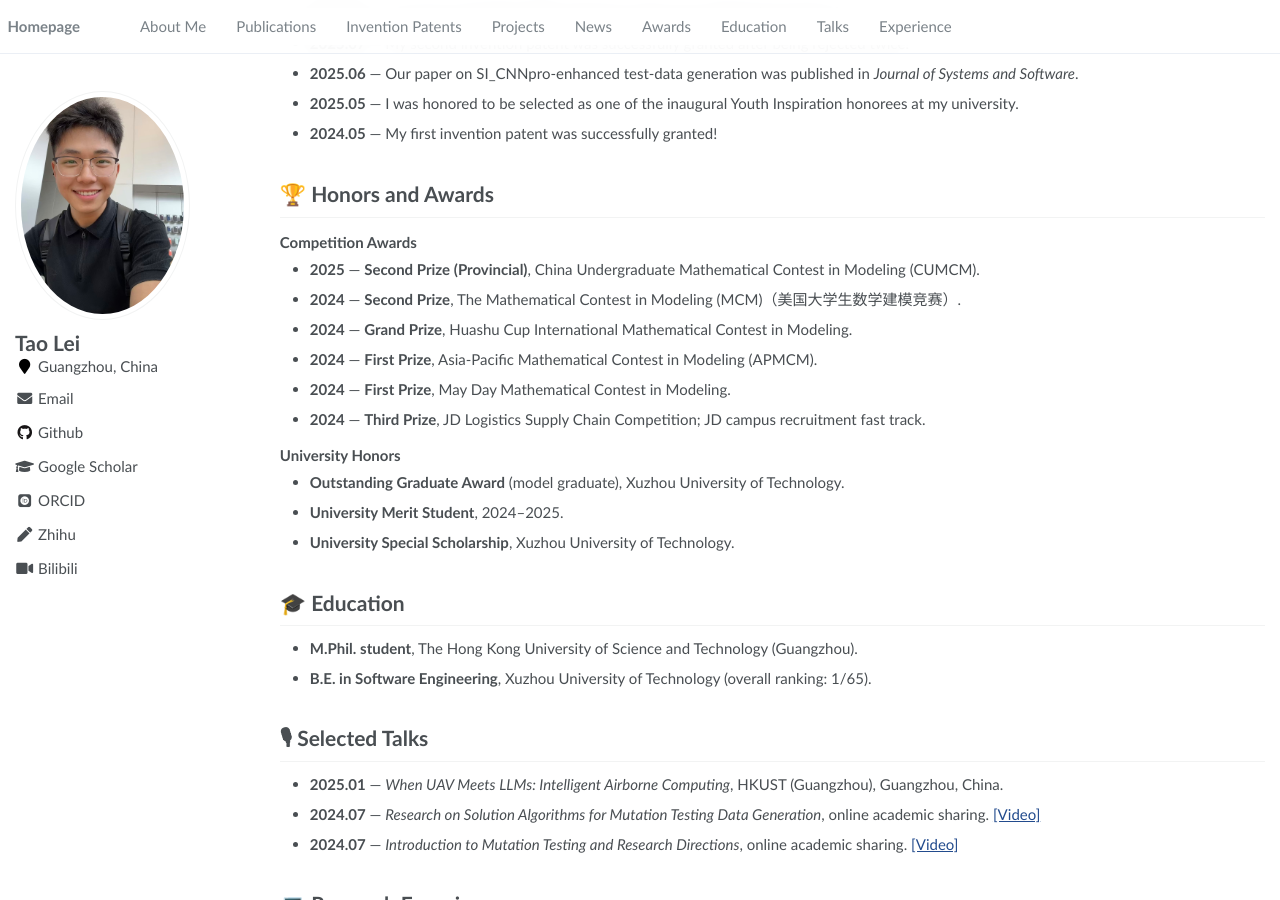
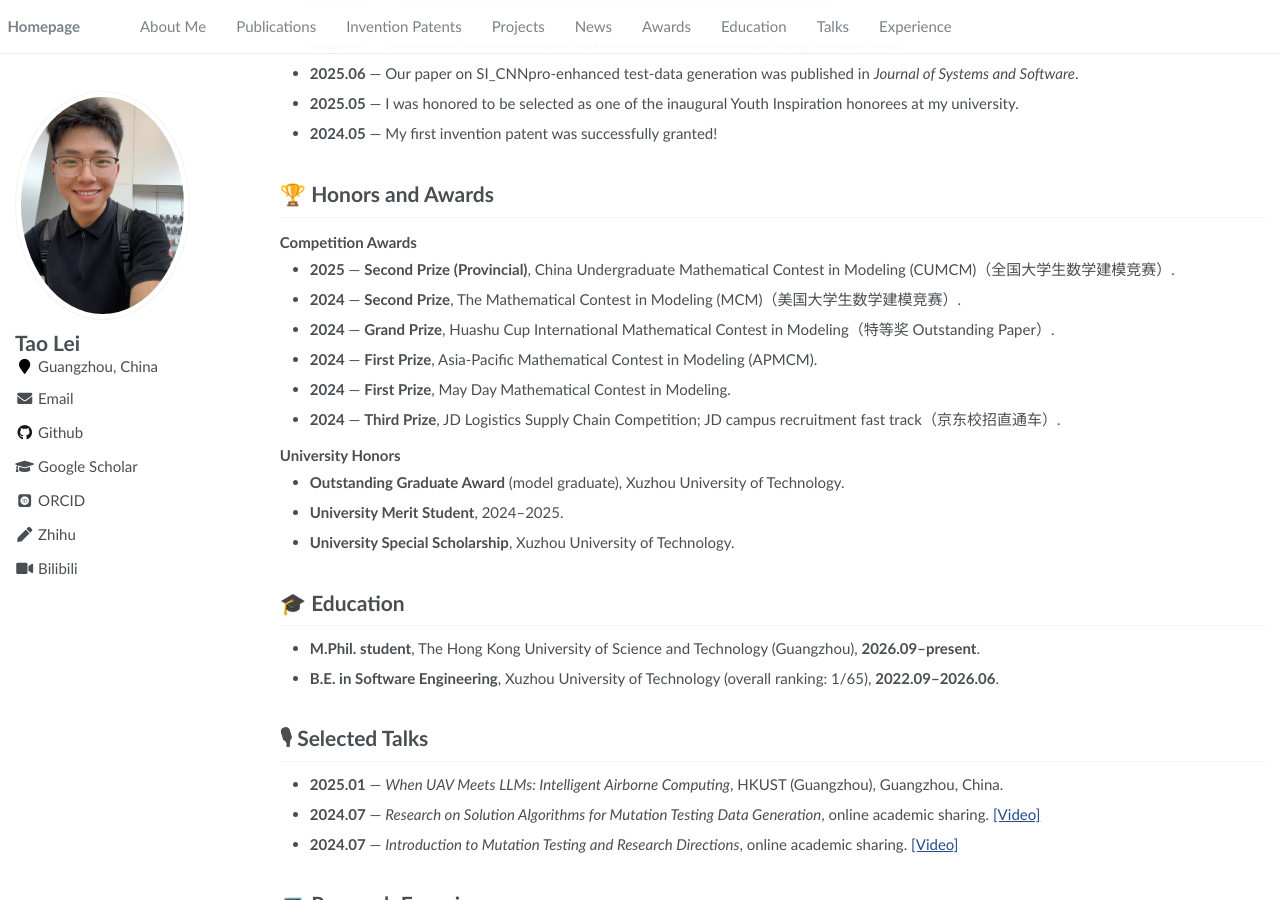
Before and after one commit to LayTAO/laytao.github.io, a Jekyll site: the page built from _pages/about.md, in a window 1280 px wide and 900 px high, scrolled down 1462 px. Built offline with Jekyll 4.4.1, drawn with Linux system fonts in a browser that asks for light colours; some web fonts are replaced.

Commit message:
Update about.md

```diff
--- a/_pages/about.md
+++ b/_pages/about.md
@@ -114,12 +114,12 @@ Qian Qu, Xiangying Dang, Heng Xia, **Lei Tao**
 
 ### Competition Awards
 
-- **2025** — **Second Prize (Provincial)**, China Undergraduate Mathematical Contest in Modeling (CUMCM).
+- **2025** — **Second Prize (Provincial)**, China Undergraduate Mathematical Contest in Modeling (CUMCM)（全国大学生数学建模竞赛）.
 - **2024** — **Second Prize**, The Mathematical Contest in Modeling (MCM)（美国大学生数学建模竞赛）.
-- **2024** — **Grand Prize**, Huashu Cup International Mathematical Contest in Modeling.
+- **2024** — **Grand Prize**, Huashu Cup International Mathematical Contest in Modeling（特等奖 Outstanding Paper）.
 - **2024** — **First Prize**, Asia-Pacific Mathematical Contest in Modeling (APMCM).
 - **2024** — **First Prize**, May Day Mathematical Contest in Modeling.
-- **2024** — **Third Prize**, JD Logistics Supply Chain Competition; JD campus recruitment fast track.
+- **2024** — **Third Prize**, JD Logistics Supply Chain Competition; JD campus recruitment fast track（京东校招直通车）.
 
 ### University Honors
 
@@ -131,8 +131,8 @@ Qian Qu, Xiangying Dang, Heng Xia, **Lei Tao**
 
 # 🎓 Education
 
-- **M.Phil. student**, The Hong Kong University of Science and Technology (Guangzhou).
-- **B.E. in Software Engineering**, Xuzhou University of Technology (overall ranking: 1/65).
+- **M.Phil. student**, The Hong Kong University of Science and Technology (Guangzhou), **2026.09–present**.
+- **B.E. in Software Engineering**, Xuzhou University of Technology (overall ranking: 1/65), **2022.09–2026.06**.
 
 <span class="anchor" id="talks"></span>
 
```
